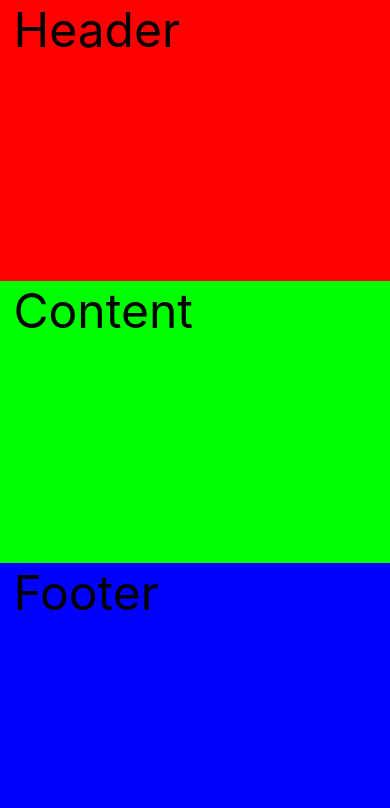
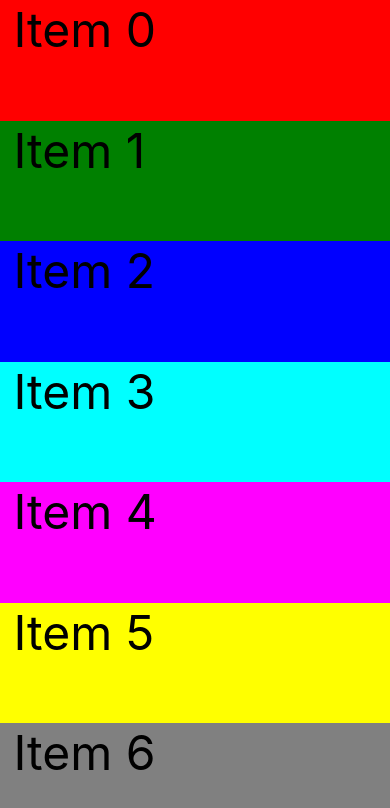
Before and after one commit to ignis05/ak-ds2-05-calculator, a React Native app: screen / in a window 390 px wide. Shown: the top 808 px of the page. Built offline with nearby package versions, Linux system fonts and the light colour scheme.

Commit message:
Added App02 and App03

```diff
--- a/App.js
+++ b/App.js
@@ -1,18 +1,9 @@
-import React from 'react';
-import { StyleSheet, Text, View } from 'react-native';
-import App01 from './Apps/App01';
+import React from 'react'
+import { StyleSheet, Text, View } from 'react-native'
+import App01 from './Apps/App01'
+import App02 from './Apps/App02'
+import App03 from './Apps/App03'
 
 export default function App() {
-  return (
-    <App01/>
-  );
+	return <App03 />
 }
-
-const styles = StyleSheet.create({
-  container: {
-    flex: 1,
-    backgroundColor: '#fff',
-    alignItems: 'center',
-    justifyContent: 'center',
-  },
-});
--- /dev/null
+++ b/Apps/App02.js
@@ -0,0 +1,46 @@
+import React, { Component } from 'react'
+import { View, Text, StyleSheet } from 'react-native'
+
+class App02 extends Component {
+	constructor(props) {
+		super(props)
+		this.state = {}
+	}
+
+	render() {
+		return (
+			<View style={styles.container}>
+				<Item flex={1} text={'Header'} color={'#ff0000'} />
+				<Item flex={5} text={'Content'} color={'#00ff00'} />
+				<Item flex={1} text={'Footer'} color={'#0000ff'} />
+			</View>
+		)
+	}
+}
+
+class Item extends Component {
+	constructor(props) {
+		super(props)
+		this.state = {}
+	}
+
+	render() {
+		return (
+			<View style={{ flex: this.props.flex, backgroundColor: this.props.color }}>
+				<Text style={styles.text}> {this.props.text} </Text>
+			</View>
+		)
+	}
+}
+
+const styles = StyleSheet.create({
+	container: {
+		flex: 1,
+		backgroundColor: '#ffff00',
+	},
+	text: {
+		fontSize: 48,
+	},
+})
+
+export default App02
--- /dev/null
+++ b/Apps/App03.js
@@ -0,0 +1,48 @@
+import React, { Component } from 'react'
+import { View, Text, StyleSheet } from 'react-native'
+
+class App03 extends Component {
+	constructor(props) {
+		super(props)
+		this.state = {}
+
+		this.colors = ['red', 'green', 'blue', 'cyan', 'magenta', 'yellow', 'gray']
+	}
+
+	render() {
+		return (
+			<View style={styles.container}>
+				{this.colors.map((color, i) => (
+					<Item key={i} flex={1} text={`Item ${i}`} color={color} />
+				))}
+			</View>
+		)
+	}
+}
+
+class Item extends Component {
+	constructor(props) {
+		super(props)
+		this.state = {}
+	}
+
+	render() {
+		return (
+			<View style={{ flex: this.props.flex, backgroundColor: this.props.color }}>
+				<Text style={styles.text}> {this.props.text} </Text>
+			</View>
+		)
+	}
+}
+
+const styles = StyleSheet.create({
+	container: {
+		flex: 1,
+		backgroundColor: '#ffff00',
+	},
+	text: {
+		fontSize: 48,
+	},
+})
+
+export default App03
```
